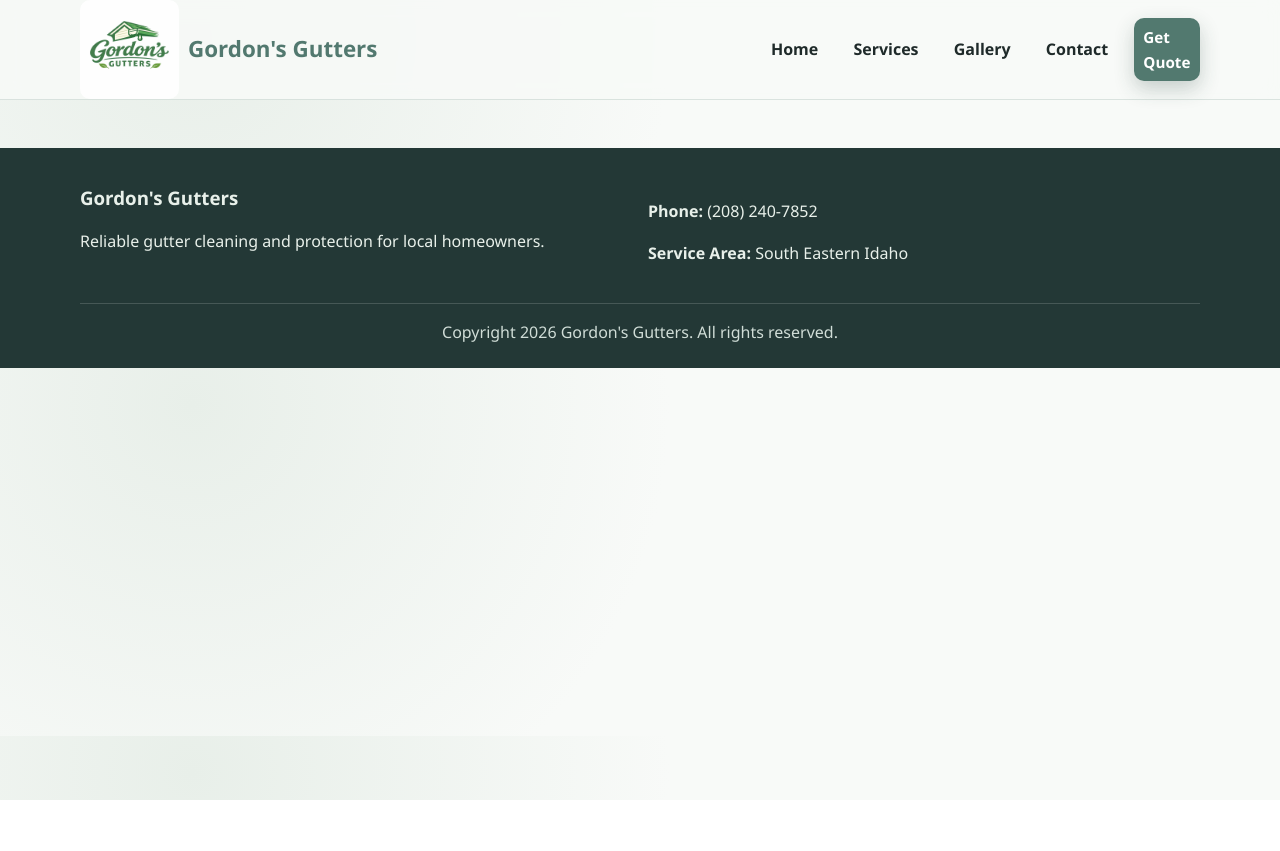
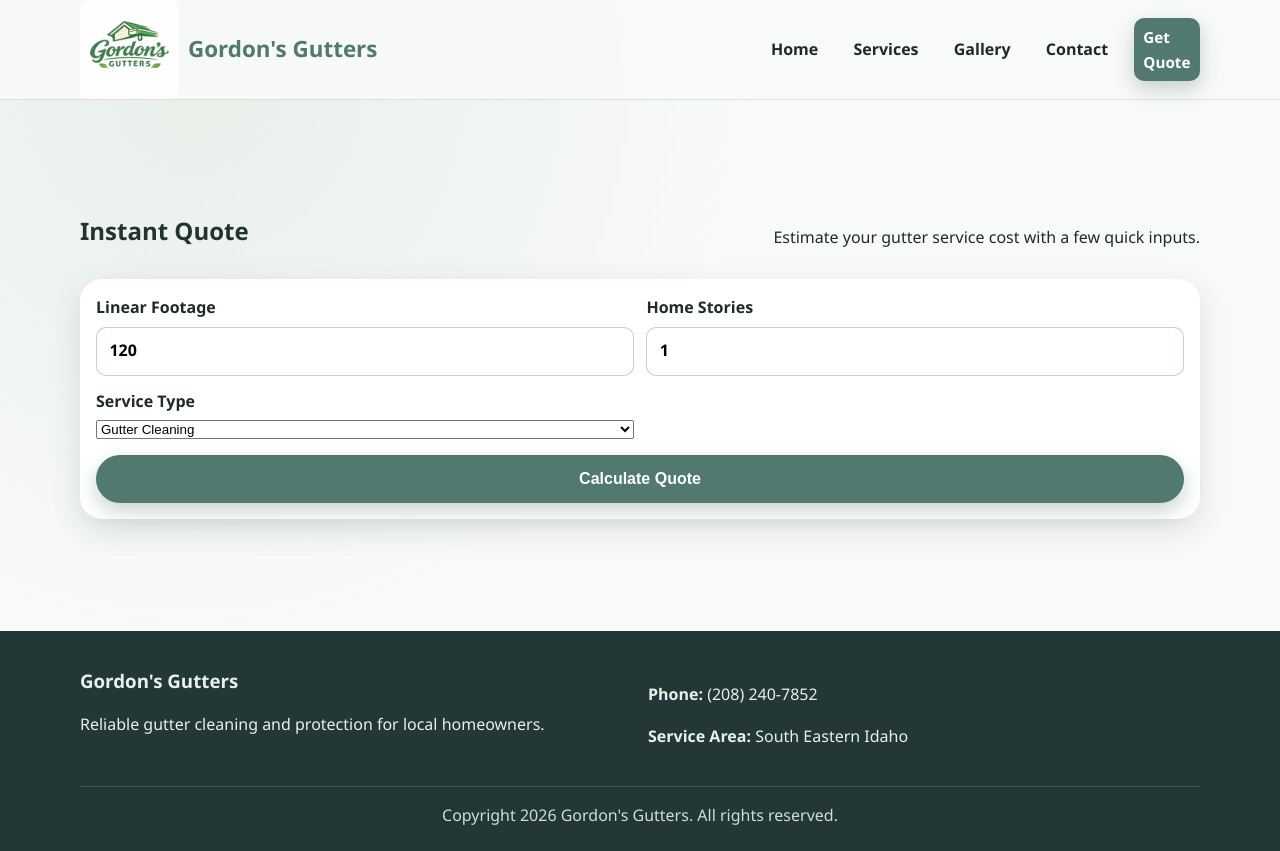
Before and after one commit to gordons-gutters/website, a React (Vite) app: page /quote in a window 1280 px wide. Before the commit the page ends 800 px from the top, so only its background shows below. Built offline with nearby package versions, Linux system fonts and the light colour scheme.

Commit message:
quote generator built

```diff
--- a/src/App.jsx
+++ b/src/App.jsx
@@ -6,7 +6,7 @@ import Home from './pages/Home';
 import Services from './pages/Services';
 import Gallery from './pages/Gallery';
 import Contact from './pages/Contact';
-// import QuoteGenerator from './pages/QuoteGenerator';
+import QuoteGenerator from './components/QuoteGenerator';
 
 function ScrollToTop() {
   const { pathname } = useLocation();
@@ -26,8 +26,8 @@ export default function App() {
       <main>
         <Routes>
           <Route path="/" element={<Home />} />
+          <Route path="/quote" element={<QuoteGenerator />} />
           <Route path="/services" element={<Services />} />
-          {/* <Route path="/quote" element={<Quote />} /> */}
           <Route path="/gallery" element={<Gallery />} />
           <Route path="/contact" element={<Contact />} />
         </Routes>
--- a/src/components/ContactForm.jsx
+++ b/src/components/ContactForm.jsx
@@ -154,22 +154,6 @@ export default function ContactForm() {
               <span className="field-error">{errors.address}</span>
             ) : null}
           </label>
-
-          <label>
-            Linear Footage
-            <input
-              type="number"
-              name="footage"
-              value={formData.footage}
-              onChange={handleChange}
-              placeholder="200"
-              min="1"
-              required
-            />
-            {errors.footage ? (
-              <span className="field-error">{errors.footage}</span>
-            ) : null}
-          </label>
         </div>
 
         <label>
--- a/src/components/Navbar.jsx
+++ b/src/components/Navbar.jsx
@@ -43,7 +43,7 @@ export default function Navbar() {
           <NavLink to="/contact" onClick={closeMenu}>
             Contact
           </NavLink>
-          <Link to="/contact" className="btn btn-small" onClick={closeMenu}>
+          <Link to="/quote" className="btn btn-small" onClick={closeMenu}>
             Get Quote
           </Link>
         </div>
--- a/src/components/QuoteGenerator.jsx
+++ b/src/components/QuoteGenerator.jsx
@@ -1,104 +1,98 @@
+import { useMemo, useState } from 'react';
+
 const initialForm = {
-  linearFeet: 0,
-  homeStories: 0,
+  linearFeet: '120',
+  homeStories: '1',
+  serviceType: 'cleaning',
+};
+
+const rates = {
+  cleaning: 4,
+  install: 6.5,
 };
 
 export default function QuoteGenerator() {
+  const [formData, setFormData] = useState(initialForm);
+  const [quote, setQuote] = useState(null);
 
-  let linearFeet = 0;
-  // service rate in $USD
-  const cleaningRate = 4;
-  const installRate = 6.5;
+  const estimatedQuote = useMemo(() => {
+    const feet = Number(formData.linearFeet);
+    const stories = Number(formData.homeStories);
+    const rate = rates[formData.serviceType] ?? rates.cleaning;
 
-  function calculateQuote(){
+    if (Number.isNaN(feet) || Number.isNaN(stories) || feet <= 0 || stories <= 0) {
+      return null;
+    }
 
-  }
+    const storyMultiplier = 1 + Math.max(0, stories - 1) * 0.12;
+    return Math.round(feet * rate * storyMultiplier + 35);
+  }, [formData]);
 
-    return (
+  const handleChange = (event) => {
+    const { name, value } = event.target;
+    setFormData((prev) => ({ ...prev, [name]: value }));
+  };
+
+  const handleSubmit = (event) => {
+    event.preventDefault();
+    setQuote(estimatedQuote);
+  };
+
+  return (
+    <section className="section container page-top-offset">
+      <div className="section-heading">
+        <h1>Instant Quote</h1>
+        <p>Estimate your gutter service cost with a few quick inputs.</p>
+      </div>
+
       <div className="contact-form-wrapper">
         <form className="contact-form" onSubmit={handleSubmit} noValidate>
           <div className="form-grid">
             <label>
-              Name
+              Linear Footage
               <input
-                type="text"
-                name="name"
-                value={formData.name}
+                type="number"
+                name="linearFeet"
+                value={formData.linearFeet}
                 onChange={handleChange}
-                placeholder="Your full name"
+                placeholder="120"
+                min="1"
+                required
               />
-              {errors.name ? (
-                <span className="field-error">{errors.name}</span>
-              ) : null}
             </label>
 
             <label>
-              Phone
+              Home Stories
               <input
-                type="tel"
-                name="phone"
-                value={formData.phone}
+                type="number"
+                name="homeStories"
+                value={formData.homeStories}
                 onChange={handleChange}
-                placeholder="(555) 123-4567"
+                placeholder="1"
+                min="1"
+                max="3"
+                required
               />
-              {errors.phone ? (
-                <span className="field-error">{errors.phone}</span>
-              ) : null}
             </label>
 
             <label>
-              Email
-              <input
-                type="email"
-                name="email"
-                value={formData.email}
-                onChange={handleChange}
-                placeholder="name@example.com"
-              />
-              {errors.email ? (
-                <span className="field-error">{errors.email}</span>
-              ) : null}
-            </label>
-
-            <label>
-              Address
-              <input
-                type="text"
-                name="address"
-                value={formData.address}
-                onChange={handleChange}
-                placeholder="Service address"
-              />
-              {errors.address ? (
-                <span className="field-error">{errors.address}</span>
-              ) : null}
+              Service Type
+              <select name="serviceType" value={formData.serviceType} onChange={handleChange}>
+                <option value="cleaning">Gutter Cleaning</option>
+                <option value="install">Gutter Guard Installation</option>
+              </select>
             </label>
           </div>
 
-          <label>
-            Message
-            <textarea
-              name="message"
-              rows="5"
-              value={formData.message}
-              onChange={handleChange}
-              placeholder="Tell us about your home and what service you need."
-            />
-            {errors.message ? (
-              <span className="field-error">{errors.message}</span>
-            ) : null}
-          </label>
-
           <button type="submit" className="btn btn-large">
-            Submit
+            Calculate Quote
           </button>
 
-          {submitted ? (
-            <p className="success-message">
-              Thank you. We will contact you shortly with your quote.
-            </p>
+          {quote !== null ? (
+            <p className="success-message">Estimated quote: ${quote}</p>
           ) : null}
         </form>
       </div>
-    );
+    </section>
+  );
 }
```
